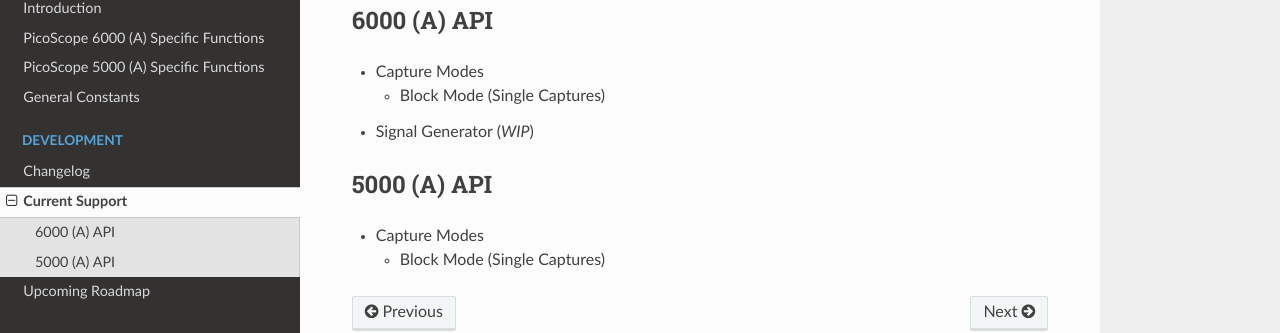
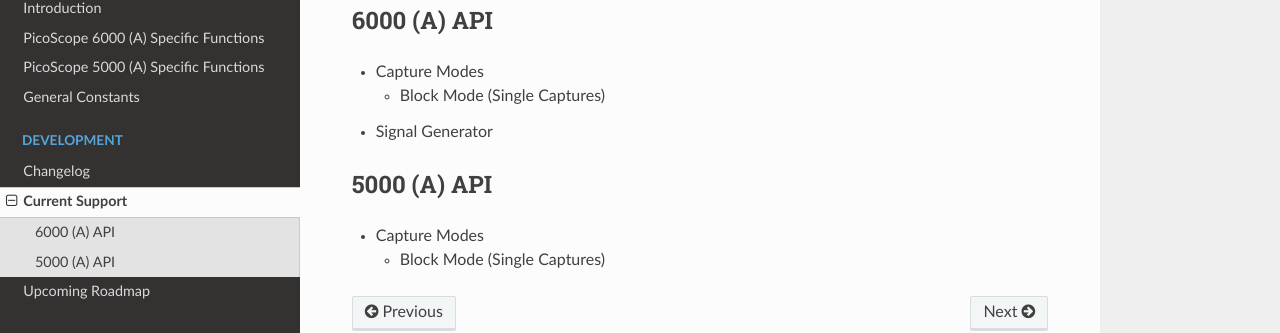
Before and after one commit to picotech/pyPicoSDK, an MkDocs documentation site: the page built from docs/docs/dev/current.md, in a window 1280 px wide. Shown: the part 156-489 px from the top of the page. Built offline with MkDocs 1.6.1, drawn with Linux system fonts in a browser that asks for light colours; nearby versions of some CDN libraries.

Commit message:
SigGen complete, not WIP

```diff
--- a/docs/docs/dev/current.md
+++ b/docs/docs/dev/current.md
@@ -2,7 +2,7 @@
 ## 6000 (A) API
 - Capture Modes
     - Block Mode (Single Captures)
-- Signal Generator (*WIP*)
+- Signal Generator
 
 
 ## 5000 (A) API
```
